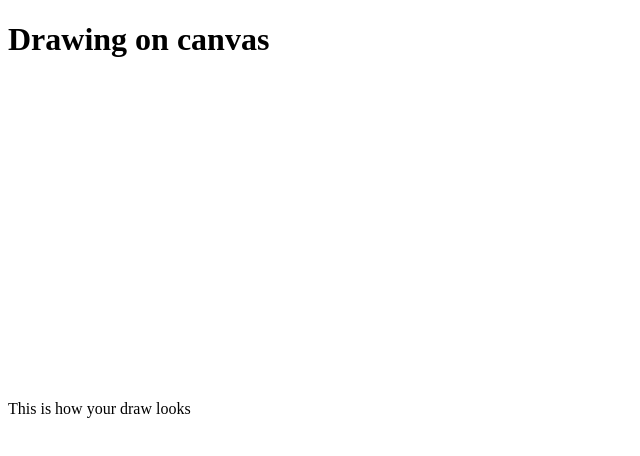
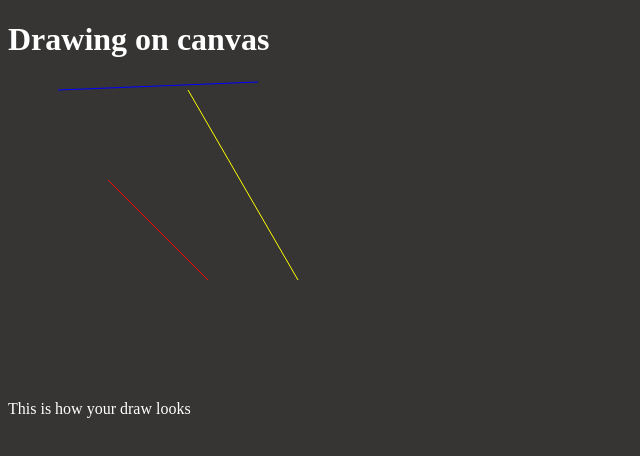
Before and after one commit to MarquezLuis96/Basic-Programming-Course, a plain HTML site: page 03 - Second project - Drawing on canvas/02 - Drawing Canvas - DOM/index.html in a window 1280 px wide. Shown: the whole page, without its empty margins (0-640 px from the left). Drawn offline with Linux system fonts and the light colour scheme.

Commit message:
V.1.0.1.2

```diff
--- a/03 - Second project - Drawing on canvas/02 - Drawing Canvas - DOM/index.html
+++ b/03 - Second project - Drawing on canvas/02 - Drawing Canvas - DOM/index.html
@@ -5,7 +5,10 @@
         <title>Drawing DOM</title>
 
         <style>
-
+            body {
+                background-color: #363534;
+                color: #FFFFFF
+            }
         </style>
     </head>
 
--- a/03 - Second project - Drawing on canvas/02 - Drawing Canvas - DOM/js/code.js
+++ b/03 - Second project - Drawing on canvas/02 - Drawing Canvas - DOM/js/code.js
@@ -1,5 +1,27 @@
+alert("Welcome to canvas");
+
 var d = document.getElementById("littledraw");
 var lienzo = d.getContext("2d");
 
+console.log(lienzo);
+
 lienzo.beginPath();
-lienzo.strokeStyle
+lienzo.strokeStyle = "red";
+lienzo.moveTo(100, 100);
+lienzo.lineTo(200, 200);
+lienzo.stroke();
+lienzo.closePath();
+
+lienzo.beginPath();
+lienzo.strokeStyle = "blue";
+lienzo.moveTo(50, 10);
+lienzo.lineTo(250, 2);
+lienzo.stroke();
+lienzo.closePath();
+
+lienzo.beginPath();
+lienzo.strokeStyle = "yellow";
+lienzo.moveTo(180, 10);
+lienzo.lineTo(290, 200);
+lienzo.stroke();
+lienzo.closePath();
```
